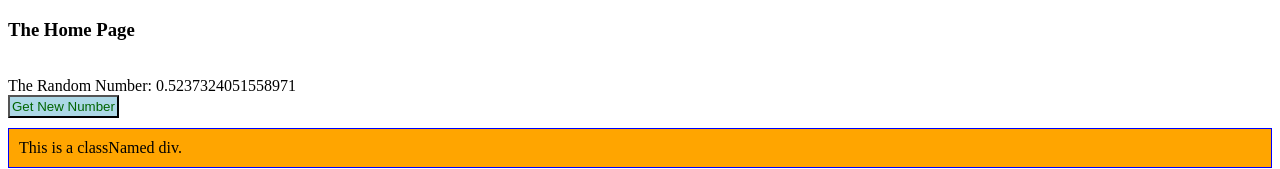
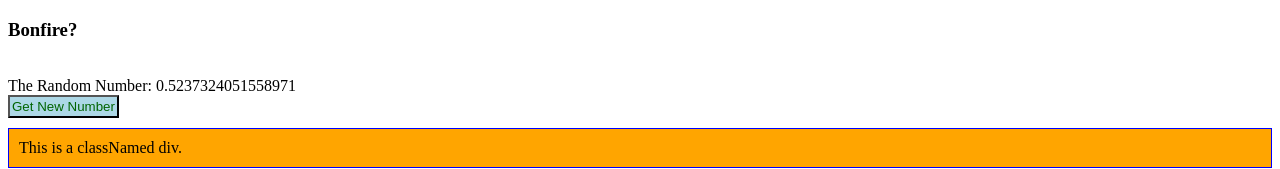
Before and after one commit to mattdewolfe/frosthaven-tracker, a React (Vite) app in the folder client/: page / in a window 1280 px wide. Shown: the top 169 px of the page. Built offline with nearby package versions, Linux system fonts and the light colour scheme.

Commit message:
edited prospective homaepage name

```diff
--- a/client/src/pages/HomePage.jsx
+++ b/client/src/pages/HomePage.jsx
@@ -11,7 +11,7 @@ const HomePage = () => {
 
     return (
         <div>
-            <h3>The Home Page</h3>
+            <h3>Bonfire?</h3>
             <br />
             <div>
                 {`The Random Number: ${randomNumber}`}
```
